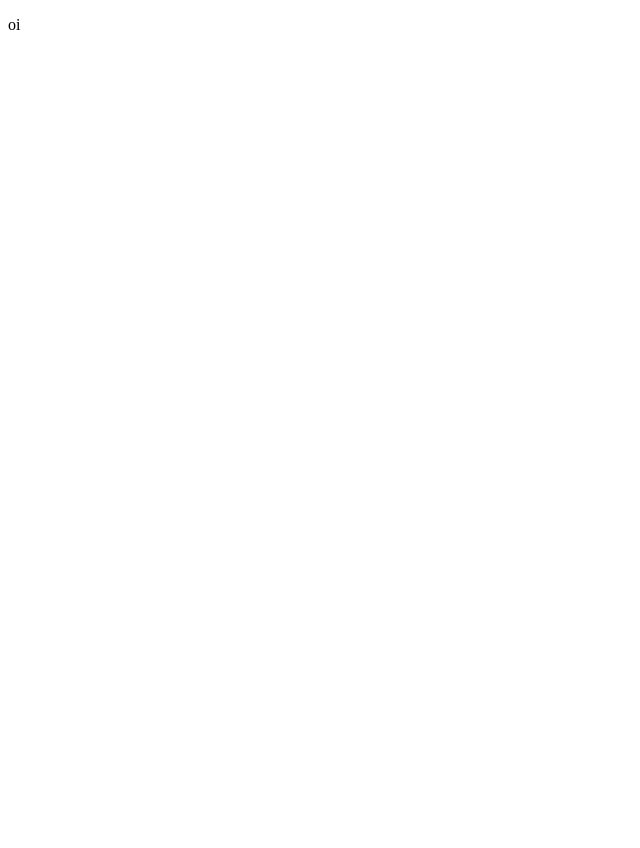
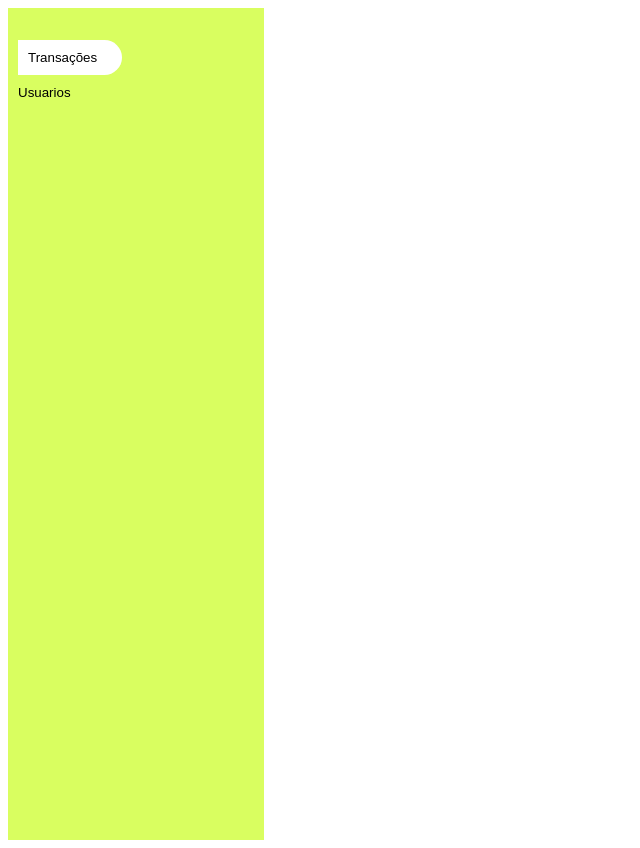
Before and after one commit to flavianahmias/accounting-project, a Next.js app in the folder frontend/: page / in a window 1280 px wide. Shown: the whole page, without its empty margins (0-640 px from the left). Before the commit the page ends 800 px from the top, so only its background shows below. Built offline with nearby package versions, Linux system fonts and the light colour scheme.

Commit message:
feat: create initial structure to home page

```diff
--- a/frontend/package.json
+++ b/frontend/package.json
@@ -19,6 +19,7 @@
     "postcss": "8.4.23",
     "react": "18.2.0",
     "react-dom": "18.2.0",
+    "sass": "^1.62.1",
     "tailwindcss": "3.3.2",
     "typescript": "5.0.4"
   }
--- /dev/null
+++ b/frontend/src/app/page.css
@@ -0,0 +1,4 @@
+.home {
+  display: flex;
+  flex-direction: row;
+}
--- a/frontend/src/app/page.tsx
+++ b/frontend/src/app/page.tsx
@@ -1,5 +1,13 @@
 import React from 'react';
+import Sidebar from '@/components/sidebar';
+import Container from '@/components/container';
+import './page.css';
 
 export default function Home() {
-  return <p> oi</p>;
+  return (
+    <div className="home">
+      <Sidebar />
+      <Container></Container>
+    </div>
+  );
 }
--- /dev/null
+++ b/frontend/src/components/container/index.tsx
@@ -0,0 +1,5 @@
+import React from 'react';
+
+export default function Container({ children }: any) {
+  return <div>{children}</div>;
+}
--- a/frontend/src/components/sidebar/index.tsx
+++ b/frontend/src/components/sidebar/index.tsx
@@ -1,3 +1,10 @@
+import './styles.css';
+
 export default function Sidebar() {
-  return <p> oi</p>;
+  return (
+    <div className="sidebar">
+      <button className="selected">Transações</button>
+      <button>Usuarios</button>
+    </div>
+  );
 }
--- /dev/null
+++ b/frontend/src/components/sidebar/styles.css
@@ -0,0 +1,23 @@
+.sidebar {
+  background-color: #d9fe60;
+  width: 20vw;
+  height: 100vh;
+  display: flex;
+  flex-direction: column;
+  align-items: flex-start;
+  padding-top: 2rem;
+}
+
+button {
+  padding: 10px;
+  border: none;
+  background: transparent;
+}
+
+.selected {
+  background: white;
+  margin-left: 10px;
+  border-top-right-radius: 26px;
+  border-bottom-right-radius: 26px;
+  padding-right: 25px;
+}
```
Also changed, not shown: frontend/src/components/container/styles.css (added), 1 other file (tests, documents, lock files or other folders).
